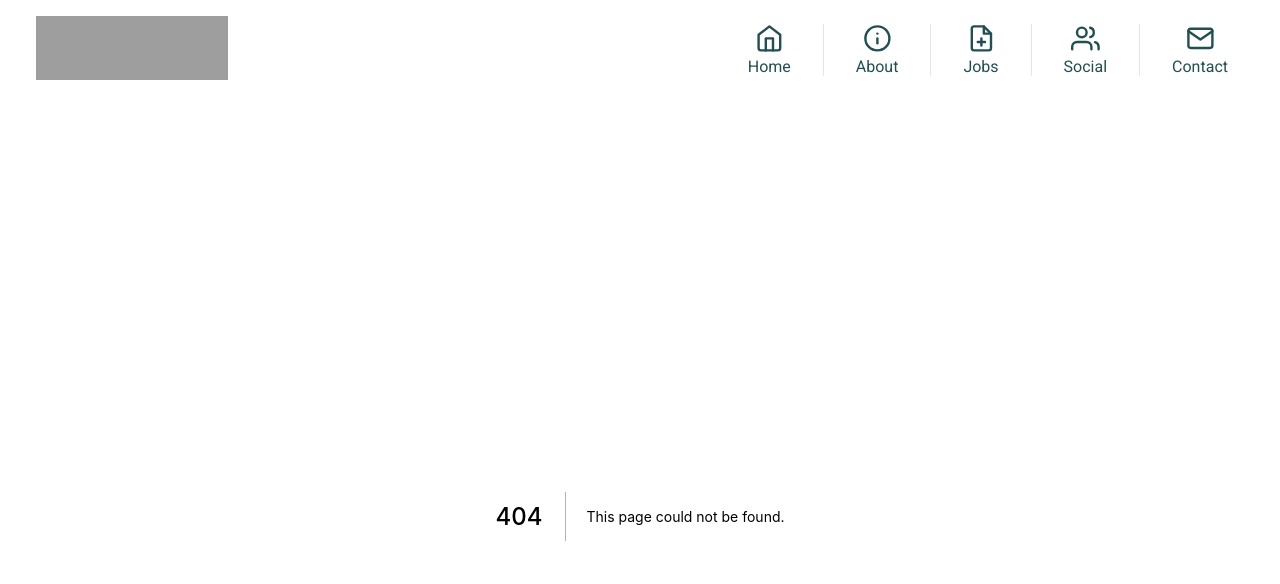
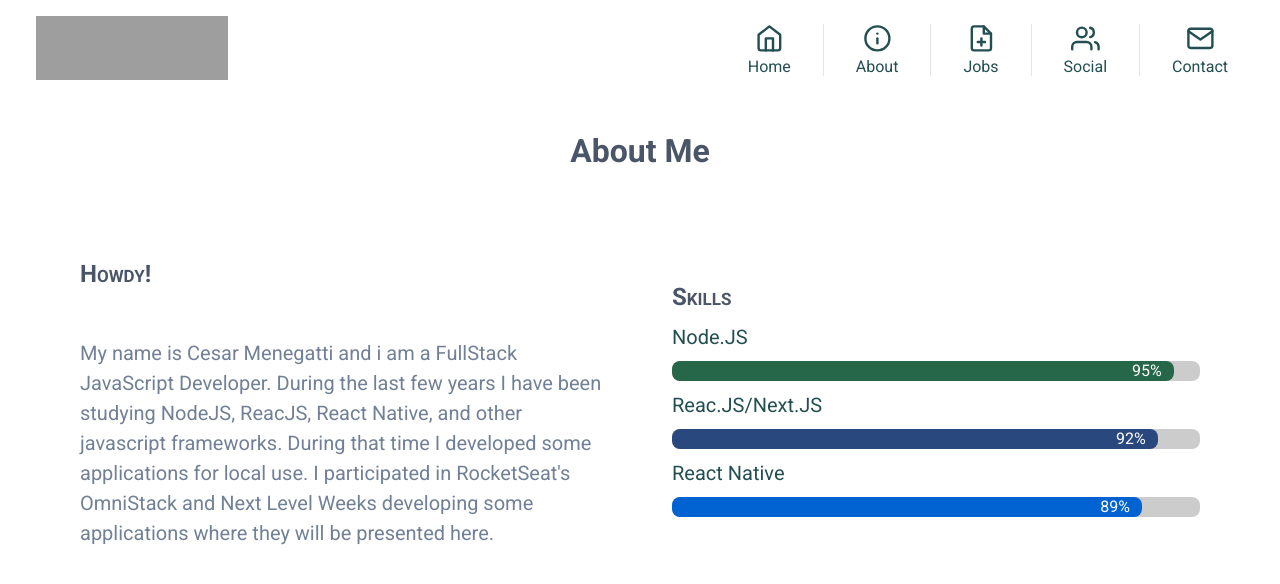
Before and after one commit to chmenegatti/nextjs-portifolio, a Next.js app: page /about in a window 1280 px wide. Before the commit this address had no page. Shown: the top 584 px of the page. Built offline with nearby package versions, Linux system fonts and the light colour scheme; grey boxes are pictures that could not be loaded.

Commit message:
Feat: Page About done

```diff
--- /dev/null
+++ b/src/components/ProgressBar.tsx
@@ -0,0 +1,23 @@
+import React from 'react';
+import { Container, Filler, Label } from '../styles/components/ProgressBar';
+
+interface ProgressProps {
+  barColor: string;
+  completed: number;
+}
+
+const ProgressBar: React.FC<ProgressProps> = ({
+  barColor,
+  completed,
+  children,
+}) => {
+  return (
+    <Container>
+      <Filler barColor={barColor} progressFill={completed}>
+        <Label>{children}</Label>
+      </Filler>
+    </Container>
+  );
+};
+
+export default ProgressBar;
--- a/src/components/RightNav.tsx
+++ b/src/components/RightNav.tsx
@@ -1,4 +1,5 @@
 import React from 'react';
+import Link from 'next/link';
 import { FiFilePlus, FiHome, FiInfo, FiMail, FiUsers } from 'react-icons/fi';
 import { Ul } from '../styles/components/RighNav';
 
@@ -9,16 +10,20 @@ const RightNav: React.FC<BurgerProps> = ({ open }) => {
   return (
     <Ul open={open}>
       <li>
-        <a href="#">
+        <Link href="/">
+          <a href="/">
             <FiHome />
             <div>Home</div>
           </a>
+        </Link>
       </li>
       <li>
-        <a href="#">
+        <Link href="/about">
+          <a href="/about">
             <FiInfo />
             <div>About</div>
           </a>
+        </Link>
       </li>
       <li>
         <a href="#">
--- /dev/null
+++ b/src/pages/about.tsx
@@ -0,0 +1,59 @@
+import { valueOf } from '*.jpg';
+import React, { useEffect, useState } from 'react';
+import ProgressBar from '../components/ProgressBar';
+import {
+  AboutSection,
+  Container,
+  GridContent,
+  HeaderSection,
+  BodySection,
+  SkilsSection,
+} from '../styles/pages/About';
+
+const About: React.FC = () => {
+  const skillsData = [
+    { key: 1, title: 'Node.JS', barColor: '#276749', completed: 95 },
+    { key: 2, title: 'Reac.JS/Next.JS', barColor: '#29487D', completed: 92 },
+    { key: 3, title: 'React Native', barColor: '#0063D1', completed: 89 },
+  ];
+
+  useEffect(() => {}, []);
+
+  return (
+    <Container>
+      <GridContent>
+        <HeaderSection>About Me</HeaderSection>
+        <BodySection>
+          <AboutSection>
+            <h3>Howdy!</h3>
+            <p>
+              My name is Cesar Menegatti and i am a FullStack JavaScript
+              Developer. During the last few years I have been studying NodeJS,
+              ReacJS, React Native, and other javascript frameworks. During that
+              time I developed some applications for local use. I participated
+              in RocketSeat&apos;s OmniStack and Next Level Weeks developing
+              some applications where they will be presented here.
+            </p>
+          </AboutSection>
+          <SkilsSection>
+            <h3>Skills</h3>
+            <ul>
+              {skillsData.map(itens => (
+                <li key={itens.key}>
+                  {itens.title}
+                  <ProgressBar
+                    completed={itens.completed}
+                    barColor={itens.barColor}>
+                    {itens.completed}%
+                  </ProgressBar>
+                </li>
+              ))}
+            </ul>
+          </SkilsSection>
+        </BodySection>
+      </GridContent>
+    </Container>
+  );
+};
+
+export default About;
--- a/src/pages/index.tsx
+++ b/src/pages/index.tsx
@@ -1,6 +1,6 @@
 import React from 'react';
 import { BodyContainer, Container } from '../styles/pages/Home';
-import LinuxICon from '../assets/linux.svg';
+import HomeImage from '../assets/home.image.png';
 
 const Index: React.FC = () => {
   return (
@@ -12,11 +12,11 @@ const Index: React.FC = () => {
           <p>
             And this is my personal portifolio where i&apos;ll show all of my
             jobs with JavaScrip (Node.JS, React.JS, React Native, Next.JS,
-            Styled Components and Chakra-UI
+            Styled Components and Chakra-UI)
           </p>
         </div>
         <div>
-          <LinuxICon />
+          <img src={HomeImage} alt="WebDeveloper FullStack JS" />
         </div>
       </BodyContainer>
     </Container>
--- /dev/null
+++ b/src/styles/components/ProgressBar.ts
@@ -0,0 +1,32 @@
+import styled from 'styled-components';
+
+interface ProgressProps {
+  barColor: string;
+  progressFill: number;
+}
+
+export const Container = styled.div`
+  height: 20px;
+  width: 100%;
+  background-color: #ccc;
+  border-radius: 8px;
+  margin: 8px 0;
+`;
+
+export const Filler = styled.div<ProgressProps>`
+  height: 100%;
+  width: ${props => props.progressFill}%;
+  background-color: ${props => props.barColor};
+  transition: width 1s ease-in-out;
+  border-radius: inherit;
+  text-align: right;
+  display: flex;
+  align-items: center;
+  justify-content: flex-end;
+`;
+
+export const Label = styled.span`
+  padding: 12px;
+  color: white;
+  font-size: 16px;
+`;
--- /dev/null
+++ b/src/styles/pages/About.ts
@@ -0,0 +1,88 @@
+import styled from 'styled-components';
+
+export const Container = styled.div`
+  width: 100vw;
+  margin: 0 auto;
+  padding: 0 1rem;
+
+  @media (min-width: 1440px) {
+    max-width: 1440px;
+    padding: 0;
+  }
+`;
+
+export const GridContent = styled.div`
+  display: flex;
+  flex-direction: column;
+
+  justify-content: center;
+`;
+
+export const HeaderSection = styled.div`
+  padding: 1rem 0;
+  color: ${props => props.theme.gray[600]};
+  text-align: center;
+
+  font-size: 2rem;
+  font-weight: 700;
+`;
+
+export const BodySection = styled.div`
+  display: flex;
+  flex-direction: column;
+  align-items: center;
+  justify-content: space-between;
+
+  padding: 2em;
+
+  @media (min-width: 768px) {
+    flex-direction: row;
+  }
+`;
+
+export const AboutSection = styled.div`
+  padding: 2em;
+  width: 100%;
+  max-width: 640px;
+
+  h3 {
+    font-size: 1.5em;
+    line-height: 2em;
+    font-variant: small-caps;
+
+    color: ${props => props.theme.gray[600]};
+  }
+
+  p {
+    font-size: 1.25em;
+    line-height: 1.5em;
+    margin-top: 2em;
+
+    color: ${props => props.theme.gray[500]};
+  }
+`;
+
+export const SkilsSection = styled.div`
+  padding: 2em;
+  width: 100%;
+  max-width: 640px;
+
+  justify-content: center;
+
+  h3 {
+    font-size: 1.5em;
+    line-height: 2em;
+    font-variant: small-caps;
+
+    color: ${props => props.theme.gray[600]};
+  }
+
+  ul {
+    list-style: none;
+
+    li {
+      font-size: 1.25rem;
+      line-height: 2rem;
+    }
+  }
+`;
```
Also changed, not shown: src/styles/pages/Home.ts (+10 -7 lines), src/assets/home.image.png (added). Lines whose indentation alone changed are shown as unchanged.
